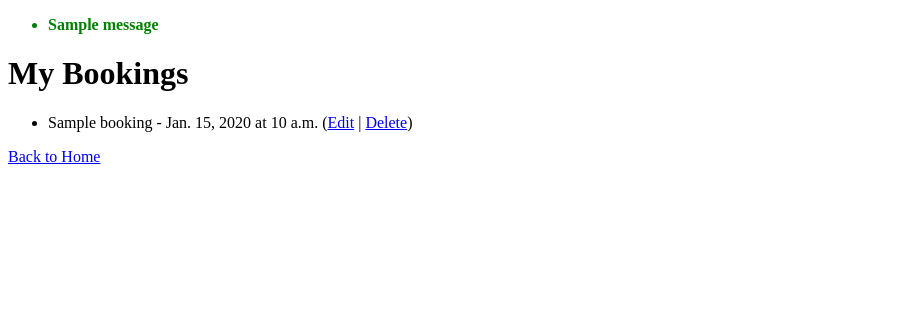
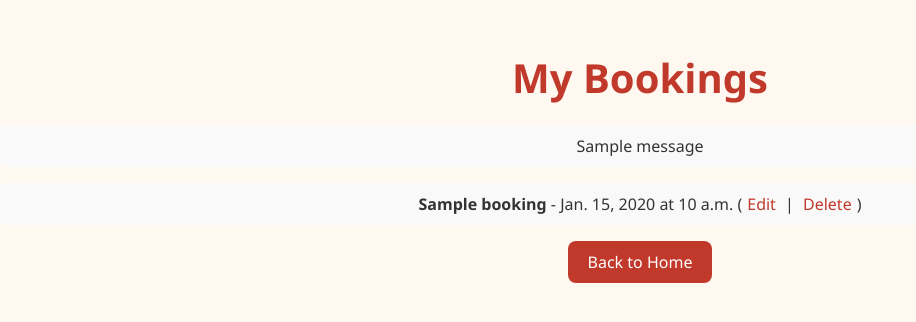
Before and after one commit to h7qju7ts/adrians-kitchen, a Django app: page /bookings/ in a window 1280 px wide. Shown: the top 322 px of the page, without its empty margins (0-916 px from the left). Run offline with Django 5.2, Linux system fonts and the light colour scheme; tables that the repository leaves empty hold one stand-in row (values such as "Sample post"); one stand-in notice (Sample message) is shown.

Commit message:
style rest of elements and update template

```diff
--- a/bookings/static/bookings/style.css
+++ b/bookings/static/bookings/style.css
@@ -6,3 +6,79 @@ body {
     padding: 0;
     text-align: center;
 }
+
+.container {
+    margin-top: 50px;
+}
+
+h1 {
+    color:#c0392b;
+    font-size: 2.5rem;
+    margin-bottom: 20px;
+}
+
+a {
+    text-decoration: none;
+    color: white;
+}
+
+.button {
+    display: inline-block;
+    background-color: #c0392b;
+    padding: 10px 20px;
+    border-radius: 8px;
+    transition: background-color 0.3s ease;
+}
+
+.button:hover {
+    background-color: #a93226;
+}
+
+form {
+    margin: 30px auto;
+    width: 300px;
+    text-align: left;
+}
+
+form input, form select {
+    width: 100%;
+    padding: 8px;
+    margin-bottom: 10px;
+    border: 1px solid #ccc;
+    border-radius: 5px;
+}
+
+form button {
+    width: 100%;
+    background-color: #c0392b;
+    color: white;
+    border: none;
+    padding: 10px;
+    border-radius: 5px;
+    cursor: pointer;
+}
+
+form button:hover {
+    background-color: #a93226;
+}
+
+ul {
+    list-style-type: none;
+    padding: 0;
+}
+
+li {
+    margin: 10px 0;
+    background: #f9f9f9;
+    padding: 10px;
+    border-radius: 5px;
+}
+
+li a {
+    color: #c0392b;
+    margin: 0 5px;
+}
+
+li a:hover {
+    text-decoration: underline;
+}
--- a/bookings/templates/view_bookings.html
+++ b/bookings/templates/view_bookings.html
@@ -2,25 +2,30 @@
 <!DOCTYPE html>
 <html>
 <head>
-        <title>My Bookings</title>
+    <meta charset="UTF-8">
+    <title>My Bookings - Adrian's Kitchen</title>
+    <link rel="stylesheet" href="{% static 'bookings/style.css' %}">
 </head>
 <body>
+    <div class="container">
+        <h1>My Bookings</h1>
+
         {% if messages %}
-        <ul>
+        <ul class="messages">
             {% for message in messages %}
-            <li style="color: green; font-weight: bold;">{{ message }}</li>
+            <li class="success">{{ message }}</li>
             {% endfor %}
         </ul>
         {% endif %}
-        <h1>My Bookings</h1>
 
         {% if bookings %}
-        <ul>
+            <ul class="booking-list">
                 {% for booking in bookings %}
                     <li>
-                {{ booking.name }} - {{ booking.date }} at {{ booking.time }}
-                (<a href="{% url 'edit_booking' booking.id $}">Edit</a> |
-                <a href="{% url 'delete_booking' booking.id %}">Delete</a>)
+                        <strong>{{ booking.name }}</strong> -
+                        {{ booking.date }} at {{ booking.time }}
+                        (<a href="{% url 'edit_booking' booking.id %}" class="link">Edit</a> |
+                        <a href="{% url 'delete_booking' booking.id %}" class="link delete">Delete</a>)
                     </li>
                 {% endfor %}
             </ul>
@@ -28,6 +33,7 @@
             <p>No bookings yet.</p>
         {% endif %}
 
-        <p><a href="{% url 'home' %}">Back to Home</a></p>
+        <p><a href="{% url 'home' %}" class="button">Back to Home</a></p>
+    </div>
 </body>
 </html>
--- a/bookings/urls.py
+++ b/bookings/urls.py
@@ -2,7 +2,7 @@ from django.urls import path
 from . import views
 
 urlpatterns = [
-    path('',views.home, name='home'),
+    path('', views.home, name='home'),
     path('add/', views.add_booking, name='add_booking'),
     path('bookings/', views.view_bookings, name='view_bookings'),
     path('edit/<int:booking_id>/', views.edit_booking, name='edit_booking'),
```
Also changed, not shown: bookings/templates/add_booking.html (+11 -7 lines), bookings/templates/delete_booking.html (+11 -7 lines), bookings/templates/edit_booking.html (+13 -8 lines), bookings/templates/home.html (+5 -2 lines), db.sqlite3. Lines whose indentation alone changed are shown as unchanged.
